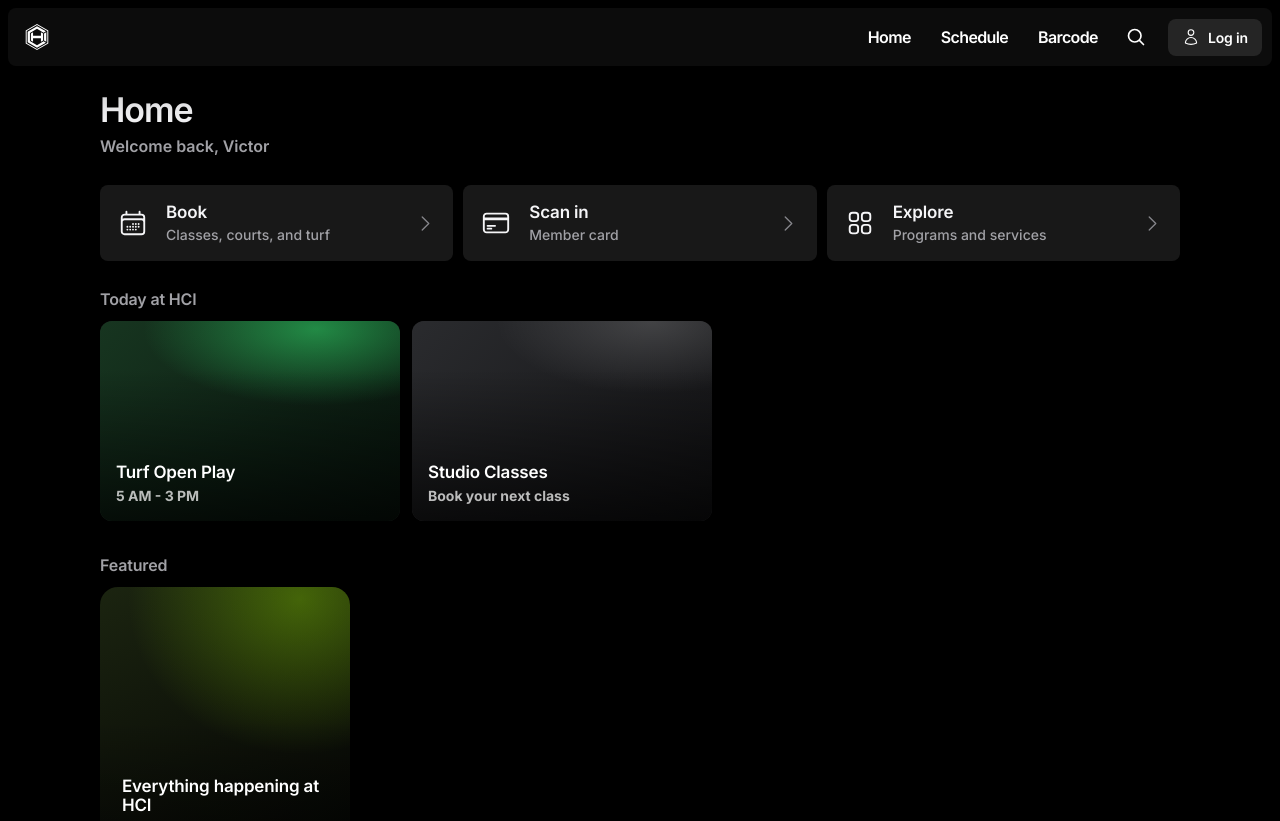
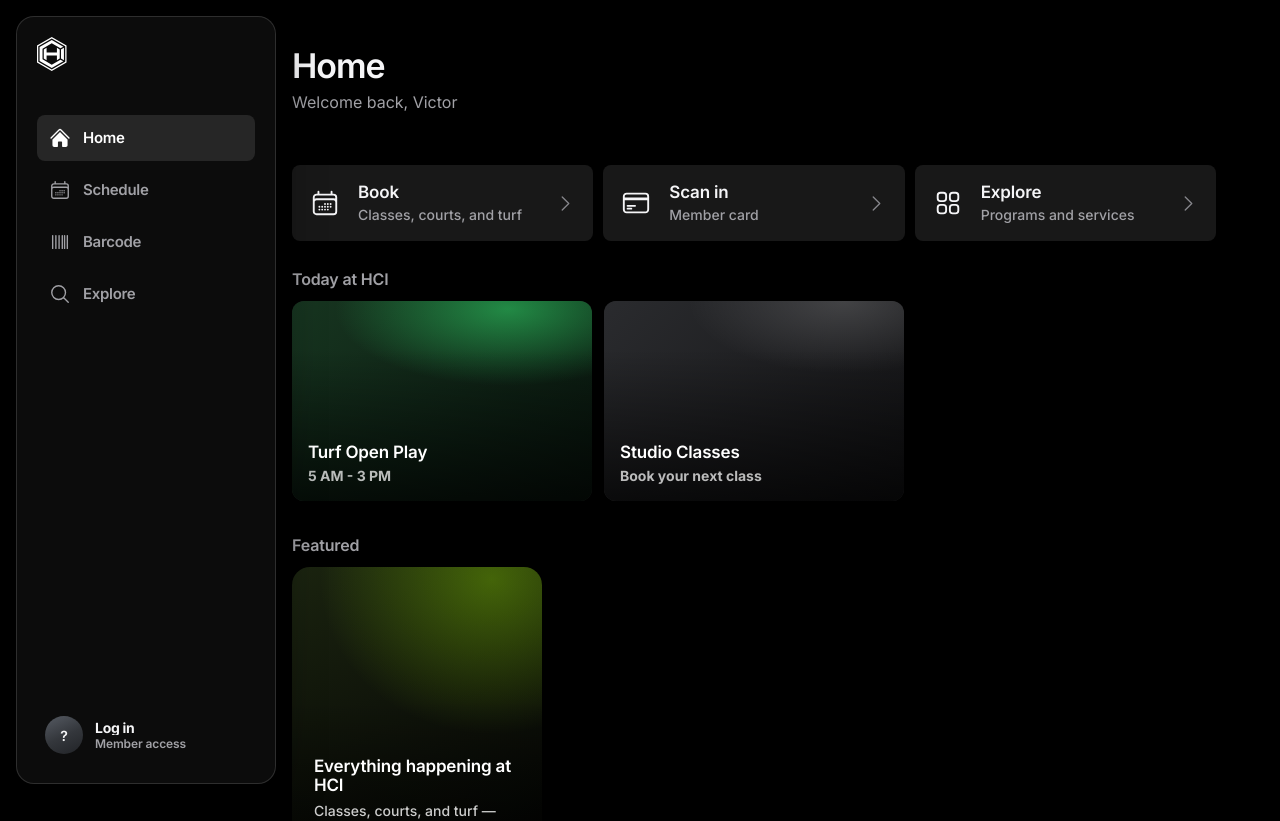
Before and after one commit to hcimarketinghost/member-portal, a Next.js app: page / in a window 1280 px wide. Shown: the top 821 px of the page. Built offline with nearby package versions, Linux system fonts and the light colour scheme; no server answers.

Commit message:
Refine member portal layout

```diff
--- a/src/app/(member)/layout.tsx
+++ b/src/app/(member)/layout.tsx
@@ -1,6 +1,6 @@
 import { cookies } from "next/headers";
 import BottomNav from "@/components/BottomNav";
-import TopBar from "@/components/TopBar";
+import { MemberChromeProvider } from "@/components/MemberChrome";
 import { getAccount } from "@/lib/clubready";
 
 export default async function MemberAppLayout({
@@ -10,13 +10,24 @@ export default async function MemberAppLayout({
 }>) {
   const userId = Number((await cookies()).get("hci_member_user_id")?.value);
   const account = userId ? await getAccount(userId) : null;
-  const memberName = account?.FirstName ?? null;
+  const member = account
+    ? {
+        firstName: account.FirstName,
+        lastName: account.LastName,
+        fullName: `${account.FirstName} ${account.LastName}`,
+        initials: `${account.FirstName[0] ?? ""}${account.LastName[0] ?? ""}`,
+        email: account.Email,
+        membershipTypeName: account.MembershipTypeName,
+        membershipExpiresDate: account.MembershipExpiresDate,
+        customStatusText: account.CustomStatusText,
+        pastDueAmount: account.PastDueAmount,
+      }
+    : null;
 
   return (
-    <>
-      <TopBar memberName={memberName} />
+    <MemberChromeProvider member={member}>
       {children}
-      <BottomNav memberName={memberName} />
-    </>
+      <BottomNav />
+    </MemberChromeProvider>
   );
 }
--- a/src/app/(member)/page.tsx
+++ b/src/app/(member)/page.tsx
@@ -1,5 +1,5 @@
 import Link from "next/link";
-import { AppContent, AppPage } from "@/components/AppPage";
+import { AppContent, AppPage, PageTitle } from "@/components/AppPage";
 import { ActionList, type ActionRowItem } from "@/components/ActionRow";
 import Section from "@/components/Section";
 
@@ -71,10 +71,9 @@ export default function Home() {
     <AppPage>
       <AppContent>
         <div className="hp-home-dashboard">
-          <header className="hp-home-intro">
-            <h1 className="hp-h1">Home</h1>
-            <p className="hp-sub">Welcome back, Victor</p>
-          </header>
+          <PageTitle title="Home">
+            <p className="hp-sub hp-home-welcome">Welcome back, Victor</p>
+          </PageTitle>
 
           <ActionList
             variant="grid"
--- a/src/app/globals.css
+++ b/src/app/globals.css
@@ -27,8 +27,10 @@
   --radius-card: 8px;
   --radius-control: 4px;
 
-  /* Side padding — 16px on mobile + tablet, 100px on desktop (≥1200px) */
+  /* Side padding — 16px on mobile + tablet; desktop shifts beside sidebar. */
   --hci-x: 16px;
+  --hp-sidebar-width: 0px;
+  --hp-sidebar-gap: 0px;
   /* Content is full-width minus the side gutters — no fixed cap. Screens that
      want a narrower column override this locally (e.g. .hp-card-shell). */
   --content-max: 100%;
@@ -39,7 +41,7 @@
 }
 
 @media (min-width: 1200px) {
-  .hp { --hci-x: 100px; }
+  .hp { --hci-x: 32px; }
 }
 
 html, body {
@@ -56,9 +58,8 @@ html, body {
 .hp-shell { width: min(calc(100% - var(--hci-x) - var(--hci-x)), var(--content-max)); margin: 0 auto; padding: 0; }
 .hp-screen { padding-bottom: 152px; }
 
-/* ── Floating app toolbar ─────────────────────────────────────────
-   One pill for all breakpoints: bottom-center on mobile, top-center on
-   desktop (see the ≥960 override). Same tabs everywhere. */
+/* ── App navigation ───────────────────────────────────────────────
+   Mobile: lower 4-tab pill. Desktop: fixed left sidebar. */
 .hp-appnav {
   position: fixed; left: 50%; bottom: max(16px, env(safe-area-inset-bottom));
   transform: translateX(-50%); z-index: 50;
@@ -73,12 +74,12 @@ html, body {
   backdrop-filter: blur(8px) saturate(50%); -webkit-backdrop-filter: blur(8px) saturate(50%);
   overflow: hidden;
 }
-/* Hex logo — desktop bar only; hidden in the mobile/tablet pill. */
+/* Hex logo — desktop sidebar only; hidden in the mobile/tablet pill. */
 .hp-appnav-logo { display: none; }
 .hp-appnav-links {
   min-width: 0; display: grid; grid-template-columns: repeat(4, minmax(0, 1fr)); gap: 0;
 }
-/* Profile chip — desktop bar only; mobile carries it in the top pills. */
+/* Profile chip — desktop sidebar only. */
 .hp-appnav-profile { display: none; }
 .hp-appnav-link {
   position: relative; z-index: 1;
@@ -102,37 +103,49 @@ html, body {
   .hp-appnav svg { width: 26px; height: 26px; }
 }
 @media (min-width: 960px) {
+  .hp {
+    --hp-sidebar-width: 260px;
+    --hp-sidebar-gap: 32px;
+    --hci-x: 32px;
+  }
+  body:has(.hp-appnav) .hp-shell {
+    width: min(
+      calc(100vw - var(--hp-sidebar-width) - var(--hp-sidebar-gap) - var(--hci-x) - var(--hci-x)),
+      var(--content-max)
+    );
+    margin-left: calc(var(--hp-sidebar-width) + var(--hp-sidebar-gap));
+    margin-right: var(--hci-x);
+  }
   .hp-screen {
     padding-bottom: 64px;
   }
-  /* Glass bar mirroring hillcountryindoor.com's Desktop nav: hex logo left,
-     names + search right. Full viewport width no matter the content margins —
-     8px gutter above and to the sides, exactly like the marketing site. */
   .hp-appnav {
-    top: 8px;
+    top: 16px;
     bottom: auto;
-    left: 0;
-    right: 0;
+    left: 16px;
+    right: auto;
+    width: var(--hp-sidebar-width);
+    height: calc(100dvh - 32px);
+    transform: none;
+  }
+  .hp-appnav-cluster {
+    height: 100%;
     width: 100%;
-    max-width: none;
-    transform: none;
-    padding: 0 8px;
     box-sizing: border-box;
-  }
-  /* Inner bar fills the strip: 16px left / 10px right / 10px top-bottom
-     internal padding, space-between layout. */
-  .hp-appnav-cluster {
-    width: 100%;
     display: flex;
-    align-items: center;
+    flex-direction: column;
+    align-items: stretch;
     justify-content: space-between;
-    gap: 0;
-    padding: 10px 10px 10px 16px;
+    gap: 24px;
+    padding: 20px;
+    border: 1px solid var(--hairline-strong);
+    border-radius: 18px;
     overflow: visible;
   }
   .hp-appnav-logo {
     display: flex;
     align-items: center;
+    align-self: flex-start;
     color: #fff;
     text-decoration: none;
     transition: color 140ms ease;
@@ -140,61 +153,100 @@ html, body {
   .hp-appnav-logo:hover {
     color: rgba(255, 255, 255, 0.5);
   }
-  /* Names + search cluster on the right. */
+  .hp-appnav-logo svg {
+    width: auto;
+    height: 34px;
+  }
   .hp-appnav-links {
+    flex: 1 1 auto;
+    display: flex;
+    flex-direction: column;
+    align-items: stretch;
+    gap: 6px;
+    padding-top: 20px;
+  }
+  .hp-appnav-link {
+    flex-direction: row;
+    justify-content: flex-start;
+    min-height: 46px;
+    gap: 12px;
+    padding: 0 12px;
+    font-size: 15px;
+    line-height: 1.2;
+    font-weight: 600;
+    letter-spacing: -0.02em;
+    color: var(--text-2);
+    border-radius: 8px;
+  }
+  .hp-appnav-link svg {
+    display: block;
+    width: 22px;
+    height: 22px;
+  }
+  .hp-appnav-link:not(.is-active):hover {
+    color: var(--text);
+    background: rgba(255, 255, 255, 0.05);
+  }
+  .hp-appnav-link.is-active {
+    color: #fff;
+    background: var(--raised);
+  }
+  .hp-appnav-profile {
     display: flex;
     align-items: center;
+    gap: 12px;
+    width: 100%;
+    min-height: 56px;
+    padding: 8px;
+    border: 0;
+    border-radius: 10px;
+    background: transparent;
+    color: #fff;
+    text-align: left;
+    text-decoration: none;
+    font-family: inherit;
+    cursor: pointer;
+    transition: background 140ms ease;
+  }
+  .hp-appnav-profile:hover {
+    background: rgba(255, 255, 255, 0.06);
+  }
+  .hp-appnav-avatar {
+    width: 38px;
+    height: 38px;
+    flex: 0 0 38px;
+    display: flex;
+    align-items: center;
+    justify-content: center;
+    border-radius: 50%;
+    background: linear-gradient(155deg, #565b63 0%, #34373c 52%, #212327 100%);
+    color: #f5f5f7;
+    font-size: 14px;
+    font-weight: 600;
+    letter-spacing: -0.02em;
+  }
+  .hp-appnav-profile-copy {
+    min-width: 0;
+    display: grid;
     gap: 2px;
   }
-  /* Nav H3: Inter 600, 16px/1.4em, -0.04em tracking, Core White. */
-  .hp-appnav-link {
-    flex-direction: row;
-    min-height: 34px;
-    gap: 0;
-    padding: 8px 14px;
-    font-size: 16px;
-    line-height: 1.4;
+  .hp-appnav-profile-name {
+    overflow: hidden;
+    text-overflow: ellipsis;
+    white-space: nowrap;
+    color: var(--text);
+    font-size: 14px;
+    line-height: 1.1;
+    font-weight: 700;
+    letter-spacing: -0.02em;
+  }
+  .hp-appnav-profile-sub {
+    color: var(--text-2);
+    font-size: 12px;
+    line-height: 1.1;
     font-weight: 600;
-    letter-spacing: -0.04em;
-    color: #fff;
-    border-radius: 8px;
-  }
-  .hp-appnav-link svg {
-    display: none;
-  }
-  /* Marketing-site hover: white → 50% white. */
-  .hp-appnav-link:not(.is-active):hover {
-    color: rgba(255, 255, 255, 0.5);
-  }
-  /* Selected tab stays full white (no pill). */
-  .hp-appnav-link.is-active {
-    color: #fff;
-  }
-  .hp-appnav-link.is-search {
-    padding: 8px 12px;
-  }
-  .hp-appnav-link.is-search span {
-    display: none;
-  }
-  .hp-appnav-link.is-search svg {
-    display: block;
-    width: 20px;
-    height: 20px;
-    stroke-width: 2;
-  }
-  .hp-appnav-link.is-search:hover {
-    color: rgba(255, 255, 255, 0.5);
-  }
-  .hp-appnav-profile {
-    display: flex; align-items: center; gap: 8px;
-    min-height: 34px; margin-left: 8px; padding: 8px 14px;
-    border-radius: 8px; background: var(--glass-strong);
-    color: #fff; text-decoration: none;
-    font-size: 14px; font-weight: 600; letter-spacing: -0.01em;
-    transition: background 140ms ease;
-  }
-  .hp-appnav-profile:hover { background: rgba(255, 255, 255, 0.16); }
-  .hp-appnav-profile svg { display: block; width: 18px; height: 18px; }
+    letter-spacing: -0.01em;
+  }
 }
 @media (max-width: 460px) {
   .hp-screen { padding-bottom: 132px; }
@@ -202,44 +254,6 @@ html, body {
   .hp-appnav-cluster { padding: 5px; }
   .hp-appnav-link { min-height: 54px; padding: 5px 4px; font-size: 9px; }
   .hp-appnav svg { width: 22px; height: 22px; }
-}
-
-/* ── Floating top pills (mobile/tablet — see components/TopBar.tsx) ──
-   Hex home pill left, profile chip right, both on the bottom-nav glass.
-   Content scrolls behind; top-level screens clear them via the
-   body:has() padding below. Desktop uses the ≥960 glass bar instead. */
-.hp-topbar {
-  position: fixed; z-index: 50;
-  top: max(14px, env(safe-area-inset-top, 0px));
-  left: 14px; right: 14px;
-  display: flex; align-items: center; justify-content: space-between;
-  pointer-events: none;
-}
-.hp-topbar-hex,
-.hp-topbar-profile {
-  pointer-events: auto;
-  display: flex; align-items: center; justify-content: center;
-  height: 48px; border-radius: var(--radius-card);
-  background: rgba(18, 18, 18, 0.7);
-  box-shadow: 0 18px 48px rgba(0, 0, 0, 0.42);
-  backdrop-filter: blur(8px) saturate(50%);
-  -webkit-backdrop-filter: blur(8px) saturate(50%);
-  color: #fff; text-decoration: none;
-}
-.hp-topbar-hex { width: 48px; }
-.hp-topbar-hex svg { display: block; }
-.hp-topbar-profile {
-  gap: 8px; padding: 0 16px;
-  font-size: 14px; font-weight: 700; letter-spacing: -0.01em;
-}
-.hp-topbar-profile svg { width: 20px; height: 20px; }
-@media (max-width: 959px) {
-  /* Top-level screens start below the pills; detail screens don't render
-     them (no .hp-topbar in the DOM), so heroes stay flush to the top. */
-  body:has(.hp-topbar) .hp-screen { padding-top: 56px; }
-}
-@media (min-width: 960px) {
-  .hp-topbar { display: none; }
 }
 
 /* ── Typography ────────────────────────────────────────────────────
@@ -254,6 +268,55 @@ html, body {
 }
 .hp-app-header.is-center {
   text-align: center;
+}
+.hp-app-header-row {
+  display: flex;
+  align-items: center;
+  justify-content: space-between;
+  gap: 16px;
+}
+.hp-app-header-copy {
+  min-width: 0;
+  flex: 1 1 auto;
+  display: grid;
+  gap: 6px;
+}
+.hp-app-header-copy .hp-h1,
+.hp-app-header-copy .hp-h2,
+.hp-app-header-copy .hp-sub {
+  margin: 0;
+}
+.hp-header-avatar {
+  width: 44px;
+  height: 44px;
+  flex: 0 0 44px;
+  display: flex;
+  align-items: center;
+  justify-content: center;
+  border: 0;
+  border-radius: 50%;
+  background: linear-gradient(155deg, #565b63 0%, #34373c 52%, #212327 100%);
+  color: #f5f5f7;
+  box-shadow: inset 0 1px 0 rgba(255, 255, 255, 0.09);
+  font-family: inherit;
+  font-size: 16px;
+  font-weight: 600;
+  letter-spacing: -0.02em;
+  text-decoration: none;
+  cursor: pointer;
+}
+.hp-header-avatar:focus {
+  outline: 0;
+}
+.hp-header-avatar:focus-visible {
+  box-shadow:
+    inset 0 1px 0 rgba(255, 255, 255, 0.09),
+    0 0 0 2px rgba(255, 255, 255, 0.36);
+}
+@media (min-width: 960px) {
+  .hp-header-avatar {
+    display: none;
+  }
 }
 .hp-profile-header {
   display: flex; flex-direction: column; align-items: center; text-align: center;
@@ -368,6 +431,9 @@ html, body {
 
 /* ── Account profile ──────────────────────────────────────────── */
 .hp-account-layout { display: grid; gap: 20px; }
+.hp-account-drawer-layout {
+  padding-bottom: 10px;
+}
 .hp-profile-row {
   display: flex; align-items: center; gap: 16px;
 }
@@ -509,7 +575,6 @@ html, body {
 
 /* ── Hub tiles (home) ─────────────────────────────────────────── */
 .hp-home-dashboard {
-  padding-top: calc(env(safe-area-inset-top, 0px) + 16px);
   display: grid;
   gap: 28px;
 }
@@ -725,14 +790,6 @@ html, body {
     flex-basis: min(85%, 300px);
   }
 }
-/* Clear the fixed desktop top bar — must switch at the same 960px breakpoint
-   where the nav moves to the top, or content slides under it on tablet. */
-@media (min-width: 960px) {
-  .hp-home-dashboard {
-    padding-top: 92px;
-  }
-}
-
 .hp-tiles { display: grid; gap: 12px; }
 .hp-tile {
   display: flex; align-items: center; justify-content: space-between; gap: 16px;
@@ -1564,9 +1621,16 @@ html, body {
 .hp-rise { animation: none; }
 
 /* ── Desktop top-area overrides ───────────────────────────────────
-   Content clears the floating toolbar while keeping page titles visible. */
+   Content starts near the top; desktop navigation is the fixed left sidebar. */
 @media (min-width: 960px) {
   .hp-app-header {
-    padding-top: 92px;
-  }
-}
+    padding-top: 48px;
+  }
+  body:has(.hp-appnav) .hp-detail > .hp-hero {
+    width: calc(100% - var(--hp-sidebar-width) - var(--hp-sidebar-gap));
+    margin-left: calc(var(--hp-sidebar-width) + var(--hp-sidebar-gap));
+  }
+  body:has(.hp-appnav) .hp-hero-back {
+    left: calc(var(--hp-sidebar-width) + var(--hp-sidebar-gap) + var(--hci-x));
+  }
+}
--- /dev/null
+++ b/src/components/AccountPanel.tsx
@@ -0,0 +1,98 @@
+"use client";
+
+import AccountActions from "@/components/AccountActions";
+import { ActionList } from "@/components/ActionRow";
+
+const REFERRAL_URL = "https://www.hillcountryindoor.com/referral";
+
+export type MemberChromeAccount = {
+  firstName: string;
+  lastName: string;
+  fullName: string;
+  initials: string;
+  email: string;
+  membershipTypeName: string;
+  membershipExpiresDate: string;
+  customStatusText: string;
+  pastDueAmount: number;
+};
+
+export default function AccountPanel({
+  member,
+  titleId,
+}: {
+  member: MemberChromeAccount;
+  titleId?: string;
+}) {
+  return (
+    <div className="hp-account-layout hp-account-drawer-layout">
+      <header className="hp-profile-row">
+        <div className="hp-profile-avatar" aria-hidden="true">
+          {member.initials}
+        </div>
+        <div className="hp-profile-id">
+          <div className="hp-profile-name" id={titleId}>
+            {member.fullName}
+          </div>
+          <div className="hp-profile-username">{member.email}</div>
+        </div>
+      </header>
+
+      <div className="hp-account-group">
+        <h2 className="hp-h2">Membership</h2>
+        <section className="hp-card hp-account-stats" aria-label="Membership">
+          <AccountRow label="Membership" value={member.membershipTypeName || "Individual"} />
+          <AccountRow label="Status" value={member.customStatusText} />
+          <AccountRow label="Renews" value={member.membershipExpiresDate} tabnum />
+          {member.pastDueAmount > 0 && (
+            <AccountRow label="Past due" value={`$${member.pastDueAmount.toFixed(2)}`} tabnum />
+          )}
+        </section>
+      </div>
+
+      <div className="hp-account-group">
+        <h2 className="hp-h2">Tools</h2>
+        <ActionList
+          ariaLabel="Member tools"
+          items={[
+            { href: "/notifications", title: "Notifications", icon: "bell" },
+            { href: "/barcode", title: "Member card", icon: "card" },
+            { href: "/reservations", title: "Your reservations", icon: "calendar" },
+          ]}
+        />
+      </div>
+
+      <div className="hp-account-group">
+        <h2 className="hp-h2">Support</h2>
+        <ActionList
+          ariaLabel="Support"
+          items={[
+            { href: "/help", title: "Help", icon: "help" },
+            { href: REFERRAL_URL, title: "Refer a friend", icon: "share", external: true },
+          ]}
+        />
+      </div>
+
+      <AccountActions />
+    </div>
+  );
+}
+
+function AccountRow({
+  label,
+  value,
+  tabnum,
+}: {
+  label: string;
+  value: string;
+  tabnum?: boolean;
+}) {
+  return (
+    <div className="hp-row" style={{ justifyContent: "space-between" }}>
+      <span className="hp-label">{label}</span>
+      <span className={`hp-row-value ${tabnum ? "hp-tabnum" : ""}`} style={{ fontSize: 17 }}>
+        {value}
+      </span>
+    </div>
+  );
+}
--- a/src/components/AppPage.tsx
+++ b/src/components/AppPage.tsx
@@ -1,4 +1,5 @@
 import type { CSSProperties, ReactNode } from "react";
+import { HeaderProfileButton } from "@/components/MemberChrome";
 
 function cx(...classes: Array<string | false | undefined>) {
   return classes.filter(Boolean).join(" ");
@@ -47,7 +48,10 @@ export function AppHeader({
 }) {
   return (
     <header className={cx("hp-app-header", align === "center" && "is-center", className)}>
-      {children}
+      <div className="hp-app-header-row">
+        <div className="hp-app-header-copy">{children}</div>
+        {align === "start" && <HeaderProfileButton />}
+      </div>
     </header>
   );
 }
--- a/src/components/BottomNav.tsx
+++ b/src/components/BottomNav.tsx
@@ -3,25 +3,23 @@
 import Link from "next/link";
 import { usePathname } from "next/navigation";
 import Logo from "./Logo";
+import { useMemberChrome } from "@/components/MemberChrome";
 import {
   HomeIcon as HomeOutline,
   CalendarDaysIcon as CalendarOutline,
-  UserIcon as UserOutline,
   MagnifyingGlassIcon as SearchOutline,
 } from "@heroicons/react/24/outline";
 import {
   HomeIcon as HomeSolid,
   CalendarDaysIcon as CalendarSolid,
-  UserIcon as UserSolid,
   MagnifyingGlassIcon as SearchSolid,
 } from "@heroicons/react/24/solid";
 import type { ComponentType, SVGProps } from "react";
 
-type IconName = "home" | "schedule" | "barcode" | "account" | "explore";
+type IconName = "home" | "schedule" | "barcode" | "explore";
 
-// Account lives in the TopBar profile chip (mobile) / the desktop bar's
-// profile chip — not a tab.
-const MAIN_ITEMS: Array<{ href: string; label: string; icon: IconName; match: string[] }> = [
+// Bottom mobile toolbar and desktop sidebar share this one list.
+export const MAIN_ITEMS: Array<{ href: string; label: string; icon: IconName; match: string[] }> = [
   { href: "/", label: "Home", icon: "home", match: ["/"] },
   { href: "/schedule", label: "Schedule", icon: "schedule", match: ["/schedule", "/classes", "/play"] },
   { href: "/barcode", label: "Barcode", icon: "barcode", match: ["/barcode"] },
@@ -52,7 +50,6 @@ const ICONS: Record<IconName, { outline: HeroIcon; solid: HeroIcon }> = {
   home: { outline: HomeOutline, solid: HomeSolid },
   schedule: { outline: CalendarOutline, solid: CalendarSolid },
   barcode: { outline: BarcodeOutline, solid: BarcodeSolid },
-  account: { outline: UserOutline, solid: UserSolid },
   explore: { outline: SearchOutline, solid: SearchSolid },
 };
 
@@ -66,16 +63,16 @@ function isActive(pathname: string, match: string[]) {
   return match.some((path) => (path === "/" ? pathname === "/" : pathname.startsWith(path)));
 }
 
-export default function BottomNav({ memberName = null }: { memberName?: string | null }) {
+export default function BottomNav() {
   const pathname = usePathname();
+  const chrome = useMemberChrome();
+  const member = chrome?.member ?? null;
 
   // Login is a standalone, full-screen screen — no app chrome.
   if (pathname === "/login") return null;
 
-  // One floating toolbar per breakpoint. Mobile/tablet: bottom-center pill of
-  // 4 tabs. Desktop (≥960): full-width glass bar — hex logo left, tab names +
-  // search + profile chip grouped right — mirroring hillcountryindoor.com's
-  // Desktop nav.
+  // Mobile/tablet: bottom-center 4-tab pill.
+  // Desktop (≥960): fixed Apple Music-style left sidebar using the same items.
   return (
     <nav className="hp-appnav" aria-label="Member portal">
       <div className="hp-appnav-cluster">
@@ -97,15 +94,24 @@ export default function BottomNav({ memberName = null }: { memberName?: string |
               </Link>
             );
           })}
-          <Link
-            href={memberName ? "/account" : "/login"}
-            className="hp-appnav-profile"
-            aria-label={memberName ? "Your account" : "Log in"}
-          >
-            <UserOutline aria-hidden="true" />
-            <span>{memberName ?? "Log in"}</span>
+        </div>
+        {member ? (
+          <button type="button" className="hp-appnav-profile" onClick={chrome?.openAccount} aria-label="Open account">
+            <span className="hp-appnav-avatar" aria-hidden="true">{member.initials}</span>
+            <span className="hp-appnav-profile-copy">
+              <span className="hp-appnav-profile-name">{member.fullName}</span>
+              <span className="hp-appnav-profile-sub">Account</span>
+            </span>
+          </button>
+        ) : (
+          <Link href="/login" className="hp-appnav-profile" aria-label="Log in">
+            <span className="hp-appnav-avatar" aria-hidden="true">?</span>
+            <span className="hp-appnav-profile-copy">
+              <span className="hp-appnav-profile-name">Log in</span>
+              <span className="hp-appnav-profile-sub">Member access</span>
+            </span>
           </Link>
-        </div>
+        )}
       </div>
     </nav>
   );
--- /dev/null
+++ b/src/components/MemberChrome.tsx
@@ -0,0 +1,74 @@
+"use client";
+
+import Link from "next/link";
+import { createContext, useContext, useMemo, useState } from "react";
+import AccountPanel, { type MemberChromeAccount } from "@/components/AccountPanel";
+import Sheet from "@/components/Sheet";
+
+type MemberChromeContextValue = {
+  member: MemberChromeAccount | null;
+  openAccount: () => void;
+};
+
+const MemberChromeContext = createContext<MemberChromeContextValue | null>(null);
+
+export function MemberChromeProvider({
+  member,
+  children,
+}: {
+  member: MemberChromeAccount | null;
+  children: React.ReactNode;
+}) {
+  const [accountOpen, setAccountOpen] = useState(false);
+  const value = useMemo(
+    () => ({
+      member,
+      openAccount: () => setAccountOpen(true),
+    }),
+    [member],
+  );
+
+  return (
+    <MemberChromeContext.Provider value={value}>
+      {children}
+      {member && (
+        <Sheet
+          open={accountOpen}
+          onClose={() => setAccountOpen(false)}
+          labelledBy="account-drawer-title"
+        >
+          <AccountPanel member={member} titleId="account-drawer-title" />
+        </Sheet>
+      )}
+    </MemberChromeContext.Provider>
+  );
+}
+
+export function useMemberChrome() {
+  return useContext(MemberChromeContext);
+}
+
+export function HeaderProfileButton() {
+  const chrome = useMemberChrome();
+
+  if (!chrome) return null;
+
+  if (!chrome.member) {
+    return (
+      <Link className="hp-header-avatar" href="/login" aria-label="Log in">
+        <span aria-hidden="true">?</span>
+      </Link>
+    );
+  }
+
+  return (
+    <button
+      type="button"
+      className="hp-header-avatar"
+      aria-label="Open account"
+      onClick={chrome.openAccount}
+    >
+      <span aria-hidden="true">{chrome.member.initials}</span>
+    </button>
+  );
+}
--- a/src/components/Sheet.tsx
+++ b/src/components/Sheet.tsx
@@ -65,6 +65,8 @@ export default function Sheet({
         clearTimeout(exitTimer.current);
         exitTimer.current = null;
       }
+      // Intentional: this effect is the sheet's controlled mount/exit state machine.
+      // eslint-disable-next-line react-hooks/set-state-in-effect
       setMounted(true);
       setExiting(false);
       setDragging(false);
--- a/src/components/TopBar.tsx
+++ /dev/null
@@ -1,37 +0,0 @@
-"use client";
-
-import Link from "next/link";
-import { usePathname } from "next/navigation";
-import { UserIcon } from "@heroicons/react/24/outline";
-import Logo from "./Logo";
-
-/**
- * Floating top pills (mobile/tablet) — hex home pill top-left, profile chip
- * top-right. Content scrolls behind both on the same glass material as the
- * bottom nav pill. Hidden on detail screens (they pin a frosted back button
- * in the same corner) and on desktop (the ≥960 glass bar carries logo +
- * account there).
- */
-export default function TopBar({ memberName }: { memberName: string | null }) {
-  const pathname = usePathname();
-
-  // Detail screens (/classes/[id], /explore/[slug], /play/[slug]) own the
-  // top-left corner with their back button — the pills yield.
-  if (/^\/(classes|explore|play)\/[^/]+/.test(pathname)) return null;
-
-  return (
-    <div className="hp-topbar">
-      <Link href="/" className="hp-topbar-hex" aria-label="HCI — home">
-        <Logo height={24} />
-      </Link>
-      <Link
-        href={memberName ? "/account" : "/login"}
-        className="hp-topbar-profile"
-        aria-label={memberName ? "Your account" : "Log in"}
-      >
-        <UserIcon aria-hidden="true" />
-        <span>{memberName ?? "Log in"}</span>
-      </Link>
-    </div>
-  );
-}
```
Also changed, not shown: src/app/(member)/account/page.tsx (+13 -73 lines), 2 other files (tests, documents, lock files or other folders).
